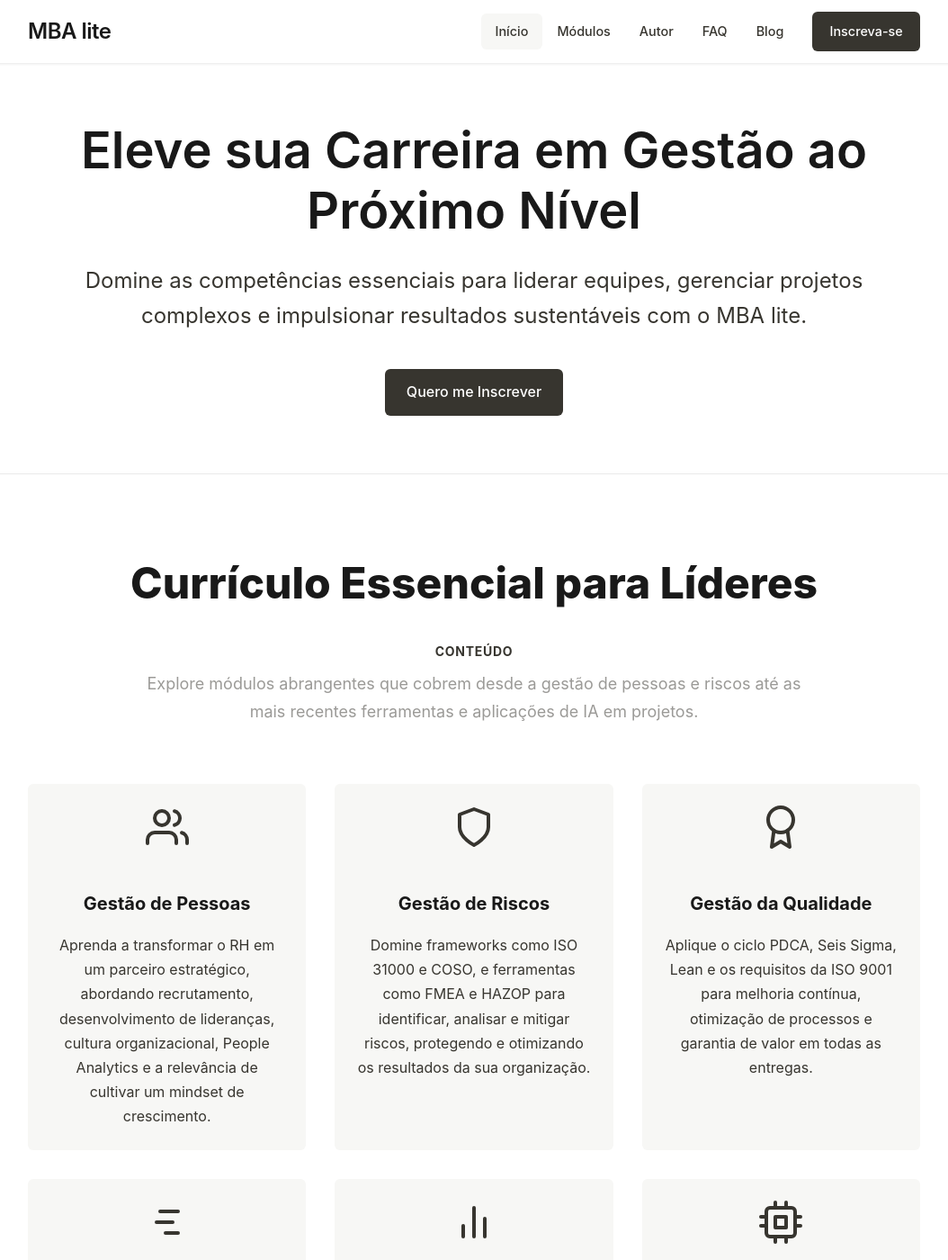
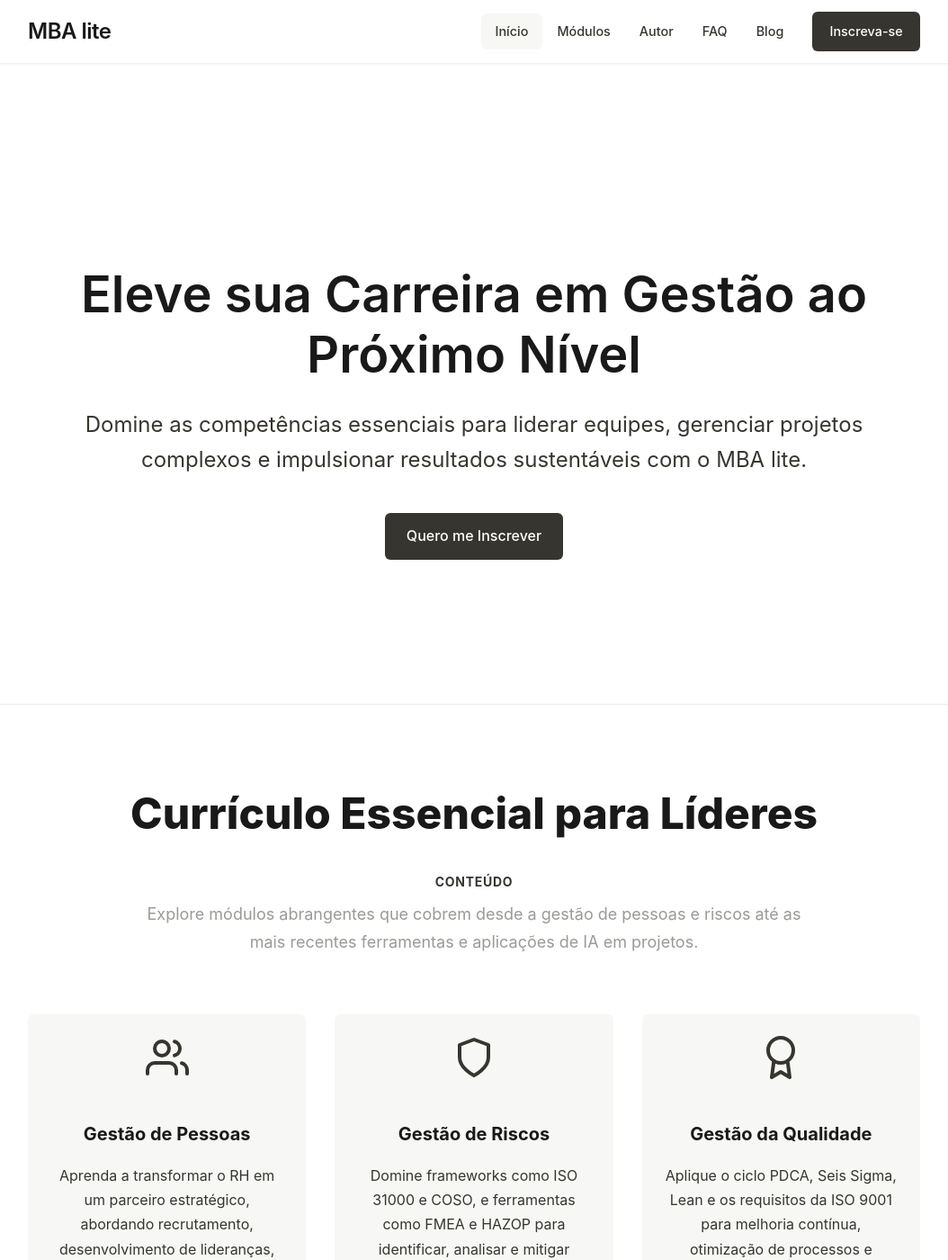
Before and after one commit to danub-io/MBAlite, a Jekyll site: the page index.html, which Jekyll copies as it is, in a window 1280 px wide and 1400 px high. Shown: the whole window at 90% size, without its empty margins (113-1167 px from the left). Built offline with Jekyll 4.4.1, drawn with Linux system fonts in a browser that asks for light colours.

Commit message:
hero padding top and bot adjustment

```diff
--- a/404.html
+++ b/404.html
@@ -279,8 +279,8 @@
 #hero {
     display: flex;
     align-items: center;
-    padding-top: 4rem;
-    padding-bottom: 4rem;
+    padding-top: 14rem;
+    padding-bottom: 10rem;
     background-color: var(--color-bg-main);
 }
 
--- a/_layouts/default.html
+++ b/_layouts/default.html
@@ -280,8 +280,8 @@
 #hero {
     display: flex;
     align-items: center;
-    padding-top: 4rem;
-    padding-bottom: 4rem;
+    padding-top: 14rem;
+    padding-bottom: 10rem;
     background-color: var(--color-bg-main);
 }
 
--- a/index.html
+++ b/index.html
@@ -279,8 +279,8 @@
 #hero {
     display: flex;
     align-items: center;
-    padding-top: 4rem;
-    padding-bottom: 4rem;
+    padding-top: 14rem;
+    padding-bottom: 10rem;
     background-color: var(--color-bg-main);
 }
 
```
